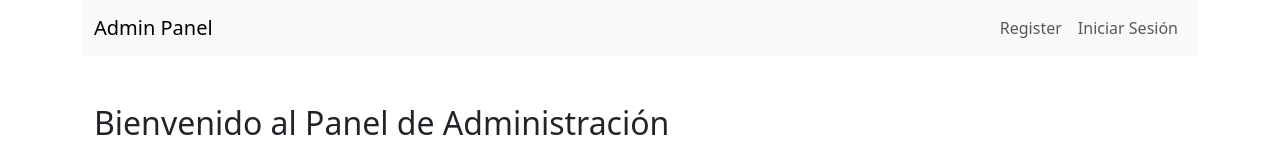
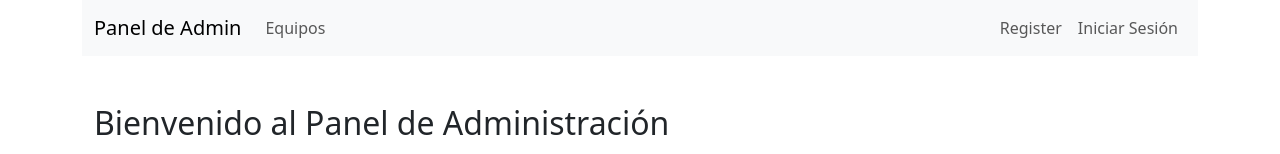
Before and after one commit to Diego581/ecommerce-celulares, a React (Create React App) app: page / in a window 1280 px wide. Shown: the top 154 px of the page. Built offline with nearby package versions, Linux system fonts and the light colour scheme.

Commit message:
fix navbar panel usuario-admin

```diff
--- a/src/components/Navbar.jsx
+++ b/src/components/Navbar.jsx
@@ -29,7 +29,7 @@ const Navbar = () => {
         <nav className="navbar navbar-expand-lg navbar-light bg-light w-100">
             <div className="container-fluid">
                 <Link className="navbar-brand" to="/">
-                    {role === 'usuario' ? 'User Panel' : 'Admin Panel'}
+                    {role === 'usuario' ? 'Panel de Usuario' : 'Panel de Admin'}
                 </Link>
                 <button className="navbar-toggler" type="button" data-bs-toggle="collapse" data-bs-target="#navbarNav" aria-controls="navbarNav" aria-expanded="false" aria-label="Toggle navigation">
                     <span className="navbar-toggler-icon"></span>
@@ -41,11 +41,11 @@ const Navbar = () => {
                                 <li className="nav-item">
                                     <Link className="nav-link" to="/users">Usuarios</Link>
                                 </li>
-                                <li className="nav-item">
-                                    <Link className="nav-link" to="/equipos">Equipos</Link>
-                                </li>
                             </>
                         )}
+                        <li className="nav-item">
+                                    <Link className="nav-link" to="/equipos">Equipos</Link>
+                        </li>
                     </ul>
                     <ul className="navbar-nav">
                         <li className="nav-item">
```
